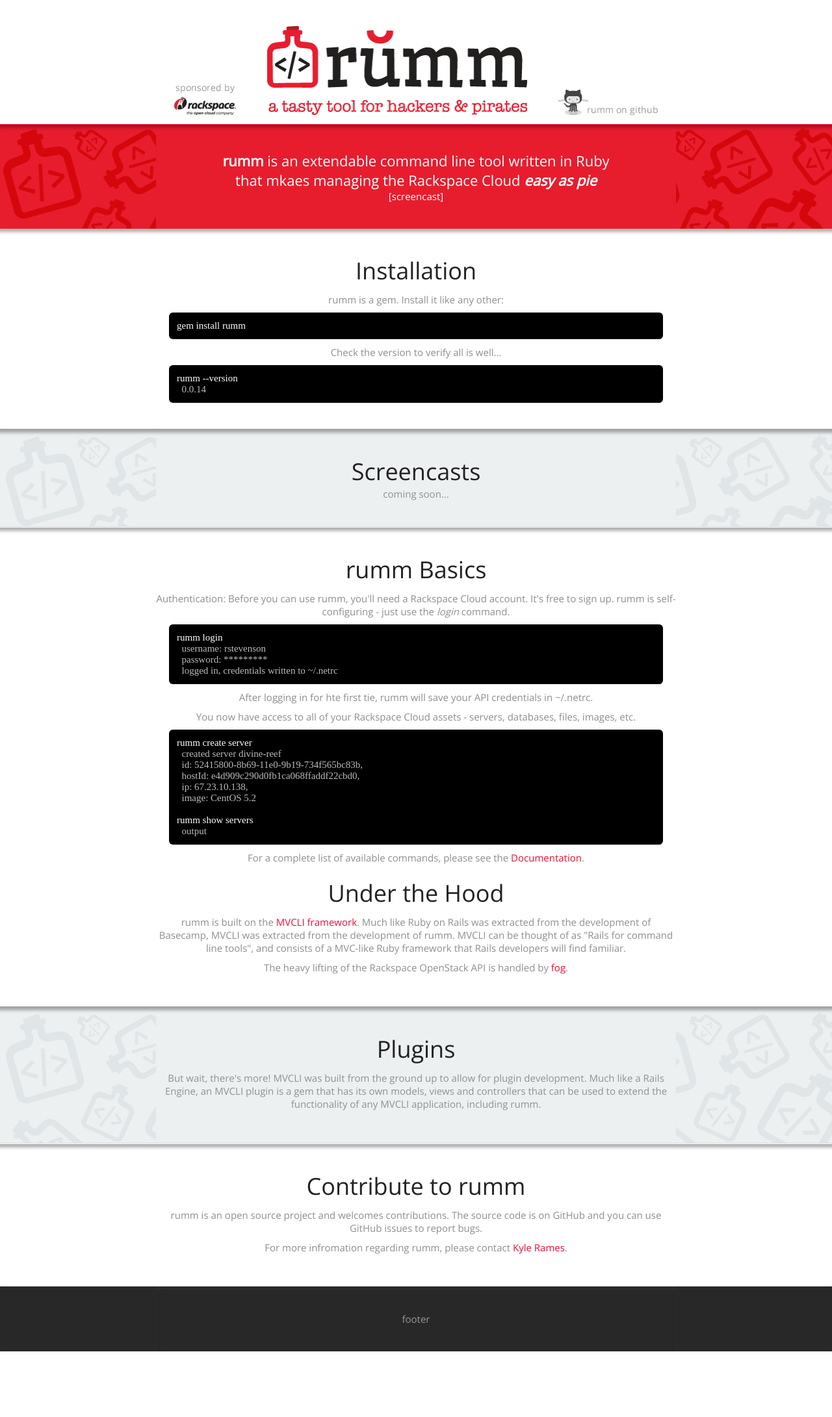
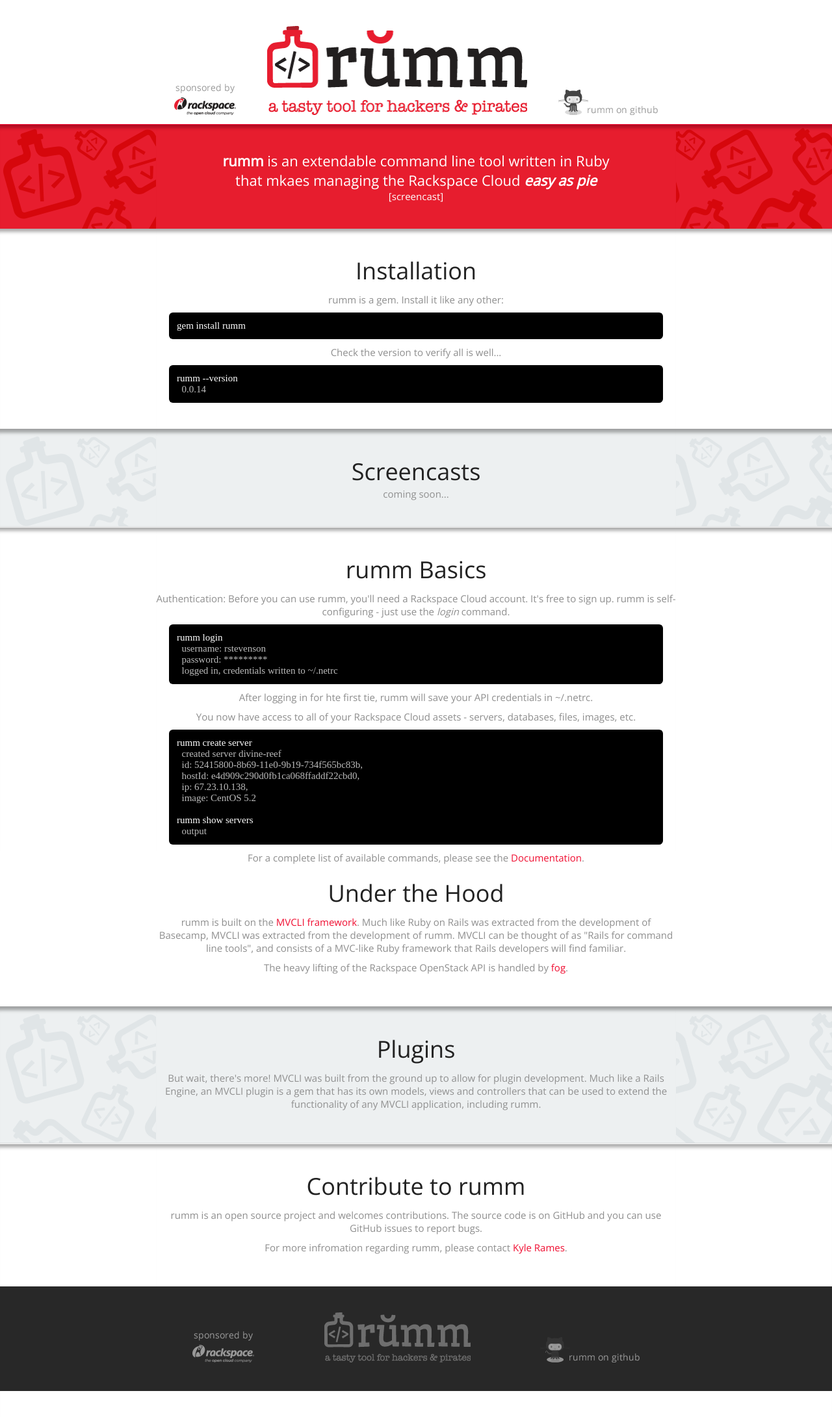
Before and after one commit to BastionFennell/rumm, a Jekyll site: the page built from index.html, in a window 1280 px wide. Shown: the whole page at 65% size. Built offline with Jekyll 4.4.1, drawn with Linux system fonts in a browser that asks for light colours; some web fonts are replaced; before the commit the page ends 2120 px from its top, so only the background shows below that.

Commit message:
added links to footer

```diff
--- a/_includes/footer.html
+++ b/_includes/footer.html
@@ -1,5 +1,7 @@
-<div class="section dark">
-  <div class="inner">
-    footer
+<div class="section footer dark no-shadow">
+  <div class="inner no-shadow">
+    <a href="http://rackspace.com"><img src="{{ site.baseurl }}/assets/sponsored-by-footer.png"/></a>
+    <a href="{{ site.baseurl }}"><img src="{{ site.baseurl }}/assets/rumm-footer.png"/></a>
+    <a href="http://github.com/rackerlabs/rumm"><img src="{{ site.baseurl }}/assets/on-github-footer.png"/></a>
   </div>
 </div>
--- a/css/main.css
+++ b/css/main.css
@@ -61,6 +61,7 @@ pre .output { color: #bbb;}
 }
 
 .header a { margin: 0 22px;}
+.footer a { margin: 0 52px;}
 
 .redrumm {
   border-top: 1px solid #f00e31;
```
Also changed, not shown: assets/rumm-footer.png (added), assets/sponsored-by-footer.png (added).
